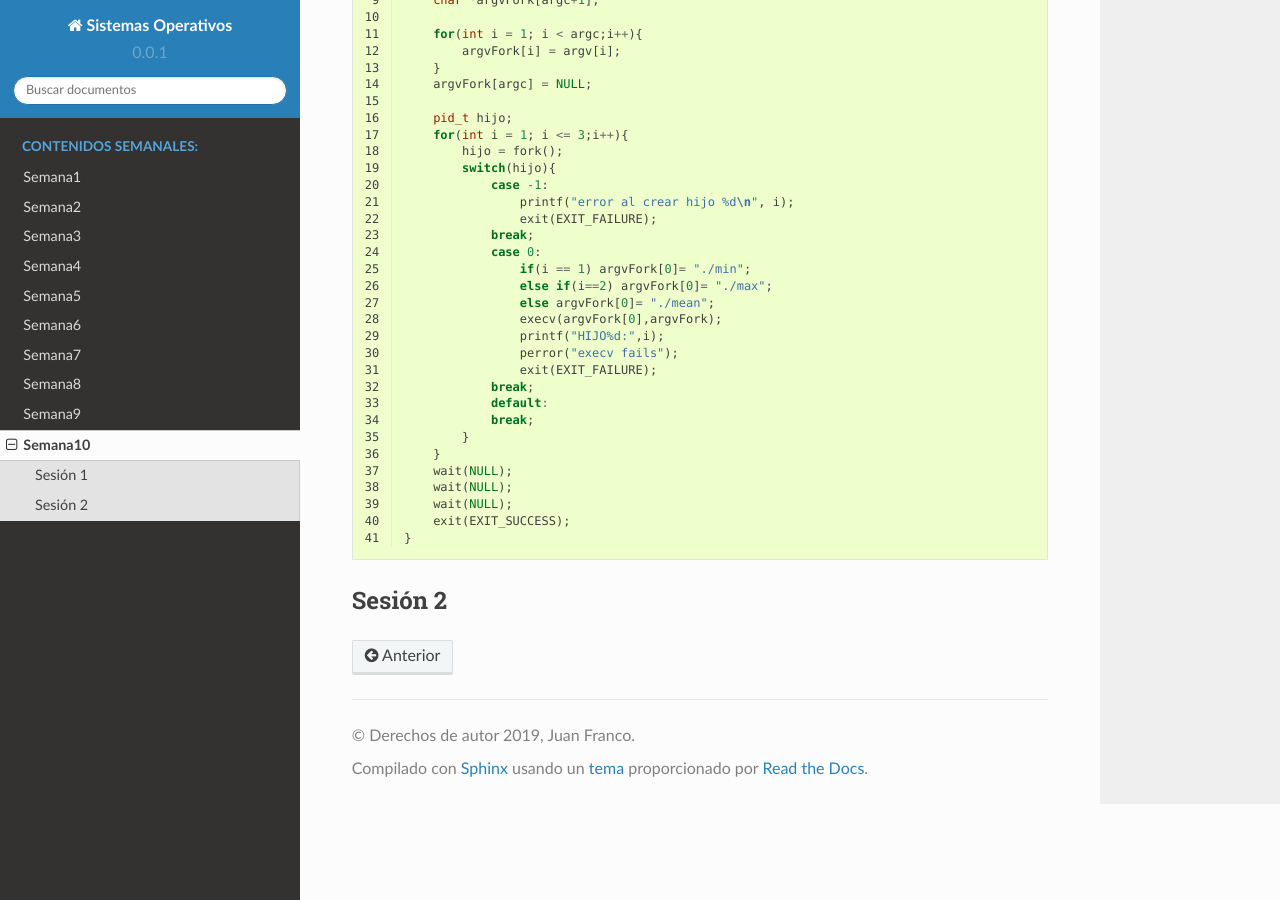
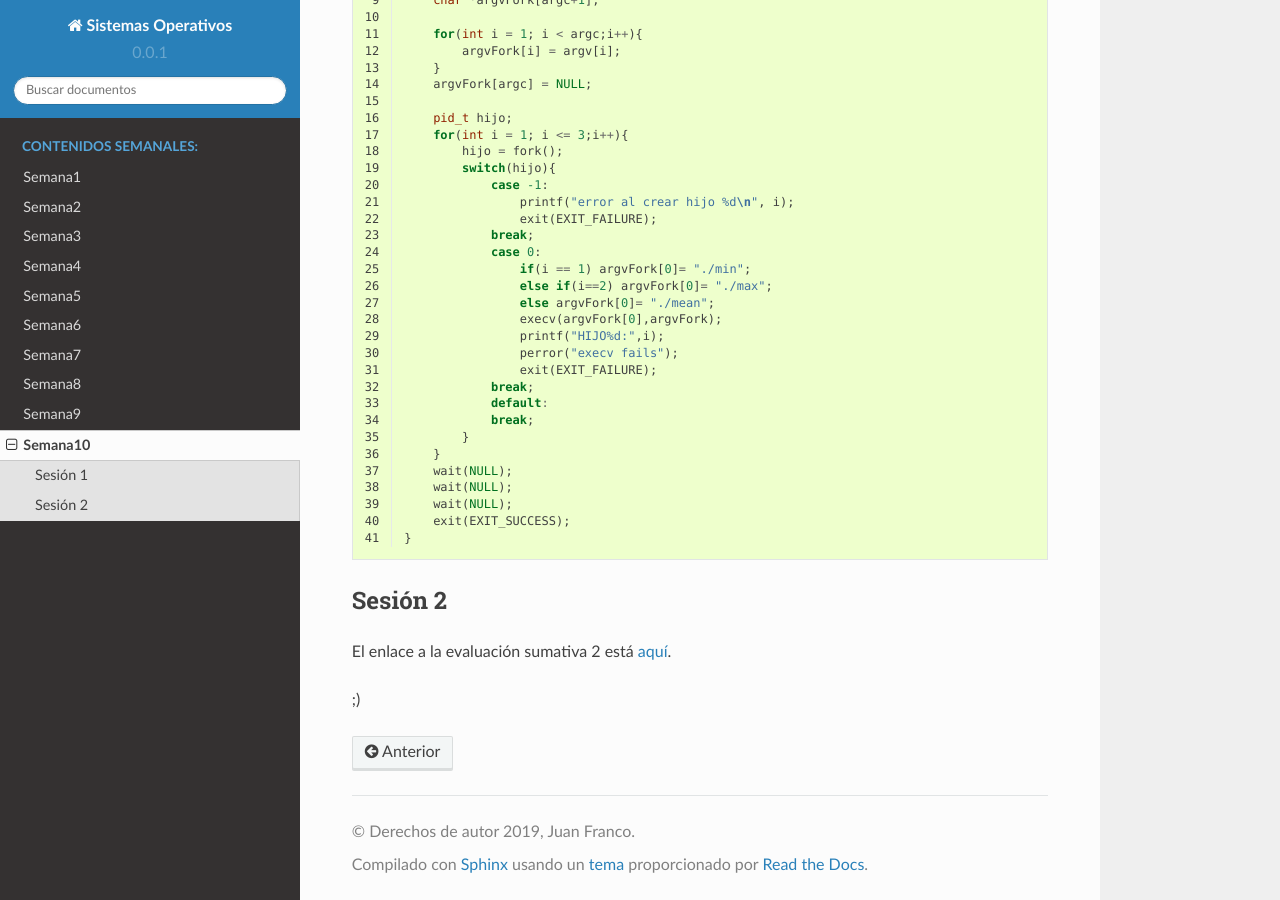
Before and after one commit to juanferfranco/sistemasoperativos, a Sphinx documentation site: the page built from docs/_semana10/semana10.rst, in a window 1280 px wide and 900 px high, scrolled down 2503 px. Built offline with Sphinx 7.4.7 and the Read the Docs theme 2.0.0, drawn with Linux system fonts in a browser that asks for light colours.

Commit message:
Add session 2

```diff
--- a/docs/_semana10/semana10.rst
+++ b/docs/_semana10/semana10.rst
@@ -180,3 +180,6 @@ El código que analizamos en clase hoy:
 
 Sesión 2
 ---------
+El enlace a la evaluación sumativa 2 está `aquí <https://drive.google.com/open?id=1B7YFKd7ilLqjN3wRX0u5Z8qj14wNrSz_6LUsdJNs3Js>`__.
+
+;)
```
